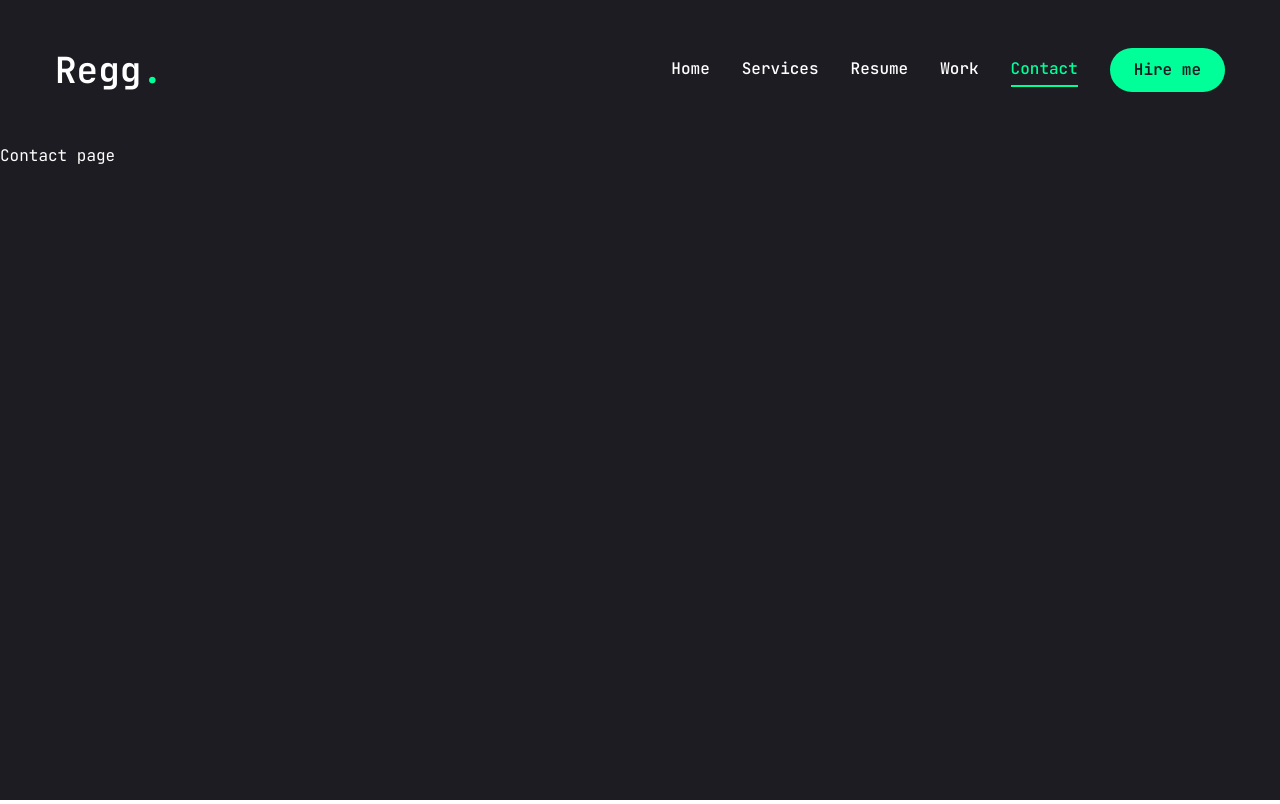
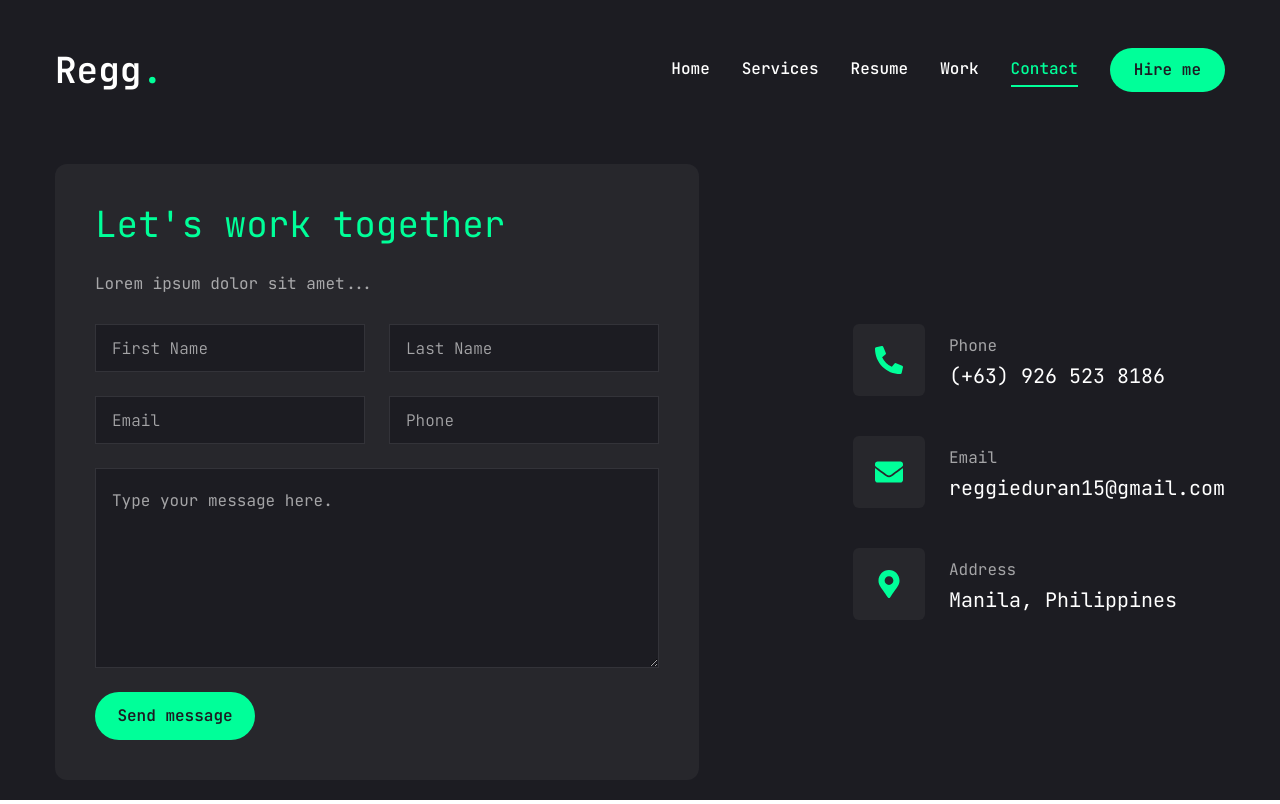
Before and after one commit to ReggieDuran/my-app, a Next.js app: page /contact in a window 1280 px wide. Built offline with nearby package versions, Linux system fonts and the light colour scheme.

Commit message:
Added contact page and fixed git config username & email

```diff
--- a/app/contact/page.jsx
+++ b/app/contact/page.jsx
@@ -1,5 +1,85 @@
+"use client";
+
+import { FaPhoneAlt, FaEnvelope, FaMapMarkerAlt } from "react-icons/fa";
+
+const info = [
+  {
+    icon: <FaPhoneAlt />,
+    title: "Phone",
+    description: "(+63) 926 523 8186",
+  },
+  {
+    icon: <FaEnvelope />,
+    title: "Email",
+    description: "reggieduran15@gmail.com",
+  },
+  {
+    icon: <FaMapMarkerAlt />,
+    title: "Address",
+    description: "Manila, Philippines",
+  },
+];
+
+import { motion } from "framer-motion";
+import { Input } from "@/components/ui/input";
+import { Textarea } from "@/components/ui/textarea";
+import { Button } from "@/components/ui/button";
+
 const Contact = () => {
-  return <div>Contact page</div>;
+  return (
+    <motion.section
+      initial={{ opacity: 0 }}
+      animate={{
+        opacity: 1,
+        transition: { delay: 2.4, duration: 0.4, ease: "easeIn" },
+      }}
+      className="py-6"
+    >
+      <div className="container mx-auto">
+        <div className="flex flex-col xl:flex-row gap-[30px]">
+          {/* form */}
+          <div className="xl:h-[54%] order-2 xl:order-none">
+            <form className="flex flex-col gap-6 p-10 bg-[#27272c] rounded-xl">
+              <h3 className="text-4xl text-accent">Let's work together</h3>
+              <p className="text-white/60">Lorem ipsum dolor sit amet...</p>
+              {/* input */}
+              <div className="grid grid-cols-1 md:grid-cols-2 gap-6">
+                <Input type="firstname" placeholder="First Name" />
+                <Input type="lastname" placeholder="Last Name" />
+                <Input type="email" placeholder="Email" />
+                <Input type="phone" placeholder="Phone" />
+                {/* textarea */}
+              </div>
+              <Textarea
+                className="h-[200px]"
+                placeholder="Type your message here."
+              />
+              {/* button */}
+              <Button size="md" className="max-w-40">
+                Send message
+              </Button>
+            </form>
+          </div>
+          {/* info */}
+          <div className="flex-1 flex items-center xl:justify-end order-1 xl:order-none mb-8 xl:mb-0">
+            <ul className="flex flex-col gap-10">
+              {info.map((item, index) => (
+                <li className="flex items-center gap-6" key={index}>
+                  <div className="w-[52px] h-[52px] xl:w-[72px] xl:h-[72px] bg-[#27272c] text-accent rounded-md flex items-center justify-center">
+                    <div className="text-[28px]">{item.icon}</div>
+                  </div>
+                  <div className="flex-1">
+                    <p className="text-white/60">{item.title}</p>
+                    <h3 className="text-xl">{item.description}</h3>
+                  </div>
+                </li>
+              ))}
+            </ul>
+          </div>
+        </div>
+      </div>
+    </motion.section>
+  );
 };
 
 export default Contact;
--- a/components/ui/input.jsx
+++ b/components/ui/input.jsx
@@ -1,19 +1,20 @@
-import * as React from "react"
+import * as React from "react";
 
-import { cn } from "@/lib/utils"
+import { cn } from "@/lib/utils";
 
 const Input = React.forwardRef(({ className, type, ...props }, ref) => {
   return (
-    (<input
+    <input
       type={type}
       className={cn(
-        "flex h-10 w-full rounded-md border border-slate-200 bg-white px-3 py-2 text-sm ring-offset-white file:border-0 file:bg-transparent file:text-sm file:font-medium file:text-slate-950 placeholder:text-slate-500 focus-visible:outline-none focus-visible:ring-2 focus-visible:ring-slate-950 focus-visible:ring-offset-2 disabled:cursor-not-allowed disabled:opacity-50 dark:border-slate-800 dark:bg-slate-950 dark:ring-offset-slate-950 dark:file:text-slate-50 dark:placeholder:text-slate-400 dark:focus-visible:ring-slate-300",
+        "flex h-[48px] rounded-mb border border-white/10 focus:border-accent font-light bg-primary px-4 py-5 text-base placeholder:text-white/60 outline-none",
         className
       )}
       ref={ref}
-      {...props} />)
+      {...props}
+    />
   );
-})
-Input.displayName = "Input"
+});
+Input.displayName = "Input";
 
-export { Input }
+export { Input };
--- a/components/ui/textarea.jsx
+++ b/components/ui/textarea.jsx
@@ -1,18 +1,19 @@
-import * as React from "react"
+import * as React from "react";
 
-import { cn } from "@/lib/utils"
+import { cn } from "@/lib/utils";
 
 const Textarea = React.forwardRef(({ className, ...props }, ref) => {
   return (
-    (<textarea
+    <textarea
       className={cn(
-        "flex min-h-[80px] w-full rounded-md border border-slate-200 bg-white px-3 py-2 text-sm ring-offset-white placeholder:text-slate-500 focus-visible:outline-none focus-visible:ring-2 focus-visible:ring-slate-950 focus-visible:ring-offset-2 disabled:cursor-not-allowed disabled:opacity-50 dark:border-slate-800 dark:bg-slate-950 dark:ring-offset-slate-950 dark:placeholder:text-slate-400 dark:focus-visible:ring-slate-300",
+        "flex min-h-[80px] w-full rounded-mb border border-white/10 bg-primary px-4 py-5 text-base placeholder:text-white/60 focus-visible:outline-none focus-visible:ring-1 focus-visible:ring-accent focus-visible:ring-offset-0 disabled:cursor-not-allowed disabled:opacity-50",
         className
       )}
       ref={ref}
-      {...props} />)
+      {...props}
+    />
   );
-})
-Textarea.displayName = "Textarea"
+});
+Textarea.displayName = "Textarea";
 
-export { Textarea }
+export { Textarea };
```
